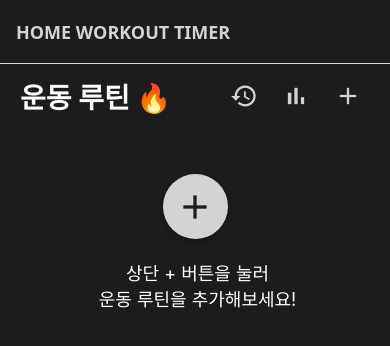
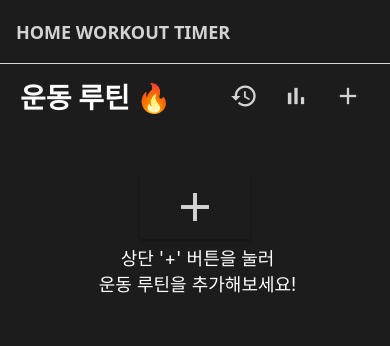
Before and after one commit to Hyun642/workout-TImer, a React Native app in the folder a0-project/: screen /Home in a window 390 px wide. Shown: the top 346 px of the page. Built offline with nearby package versions, Linux system fonts and the light colour scheme.

Commit message:
fix: + 버튼 위치

```diff
--- a/a0-project/src/screens/HomeScreen.tsx
+++ b/a0-project/src/screens/HomeScreen.tsx
@@ -101,7 +101,15 @@ export default function HomeScreen({ navigation }: HomeScreenProps) {
                     </View>
                </View>
                <ScrollView contentContainerStyle={styles.scrollContainer}>
-                    {workouts.length === 0 ? (
+                    {workouts.map((workout) => (
+                         <WorkoutCard
+                              key={workout.id}
+                              workout={workout}
+                              onDelete={handleDeleteWorkout}
+                              onEdit={handleEditWorkout}
+                              onHistoryUpdate={handleHistoryUpdate}
+                         />
+                    ))}
                     <View style={styles.emptyContainer}>
                          <Pressable
                               style={styles.largeAddButton}
@@ -110,22 +118,11 @@ export default function HomeScreen({ navigation }: HomeScreenProps) {
                                    setIsAddModalVisible(true);
                               }}
                          >
-                                   <MaterialIcons name="add" size={40} color="#1C1C1C" />
+                              <MaterialIcons name="add" size={48} color="lightgray" />
                          </Pressable>
-                              <Text style={styles.emptyText}> 상단 + 버튼을 눌러</Text>
+                         <Text style={styles.emptyText}> 상단 '+' 버튼을 눌러</Text>
                          <Text style={styles.emptyText}> 운동 루틴을 추가해보세요!</Text>
                     </View>
-                    ) : (
-                         workouts.map((workout) => (
-                              <WorkoutCard
-                                   key={workout.id}
-                                   workout={workout}
-                                   onDelete={handleDeleteWorkout}
-                                   onEdit={handleEditWorkout}
-                                   onHistoryUpdate={handleHistoryUpdate}
-                              />
-                         ))
-                    )}
                </ScrollView>
 
                <AddWorkoutModal
@@ -189,13 +186,13 @@ const styles = StyleSheet.create({
           marginTop: 40,
      },
      largeAddButton: {
-          width: 65,
+          width: 110,
           height: 65,
-          borderRadius: 40,
-          backgroundColor: "lightgray",
+          // borderRadius: 40,
+          backgroundColor: "#1c1c1c",
           justifyContent: "center",
           alignItems: "center",
-          marginBottom: 20,
+          marginBottom: 5,
           elevation: 5, // Android 그림자 효과
           shadowColor: "#000", // iOS 그림자 효과
           shadowOffset: { width: 0, height: 2 },
```
Lines whose indentation alone changed are shown as unchanged.
